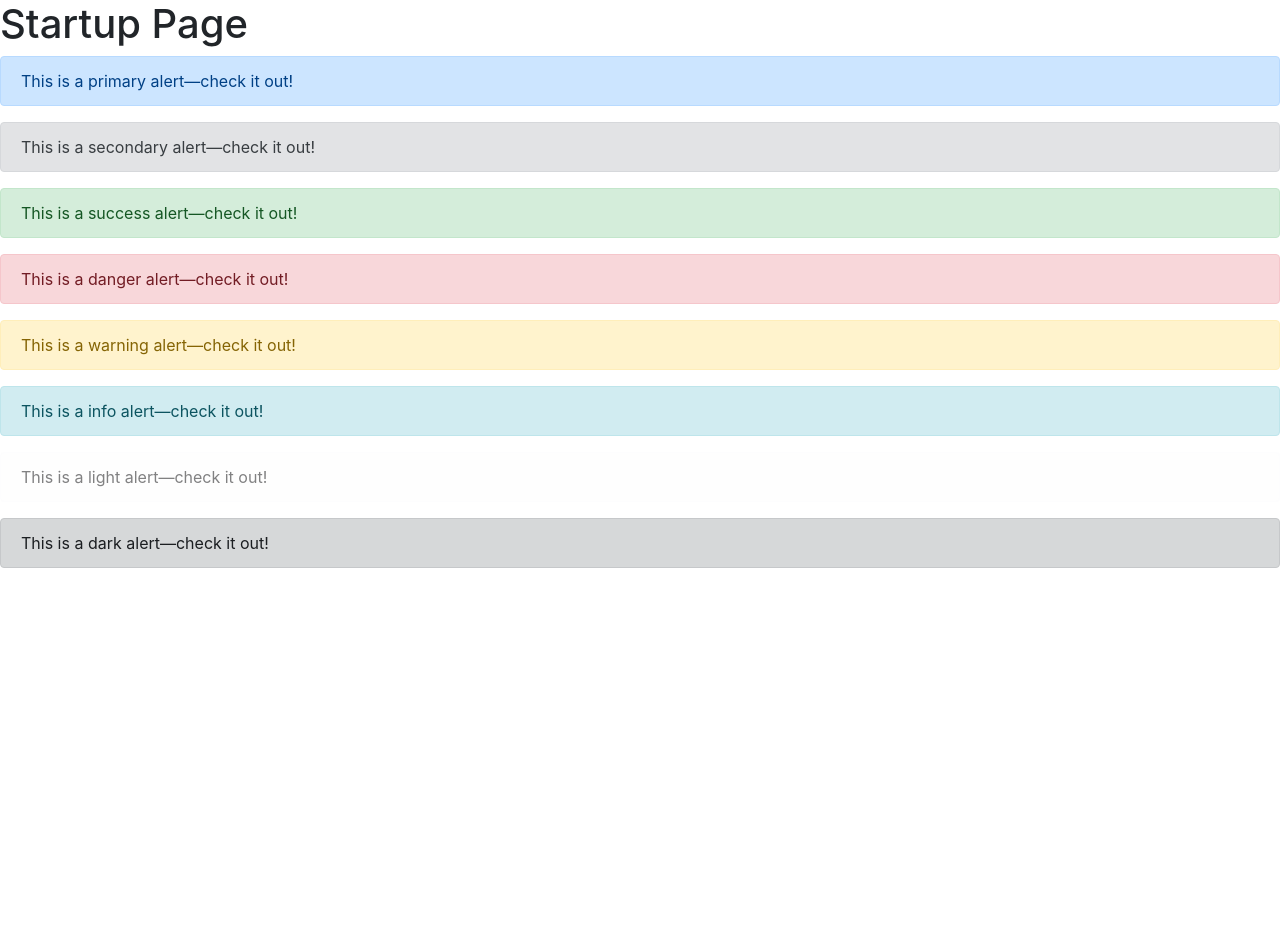
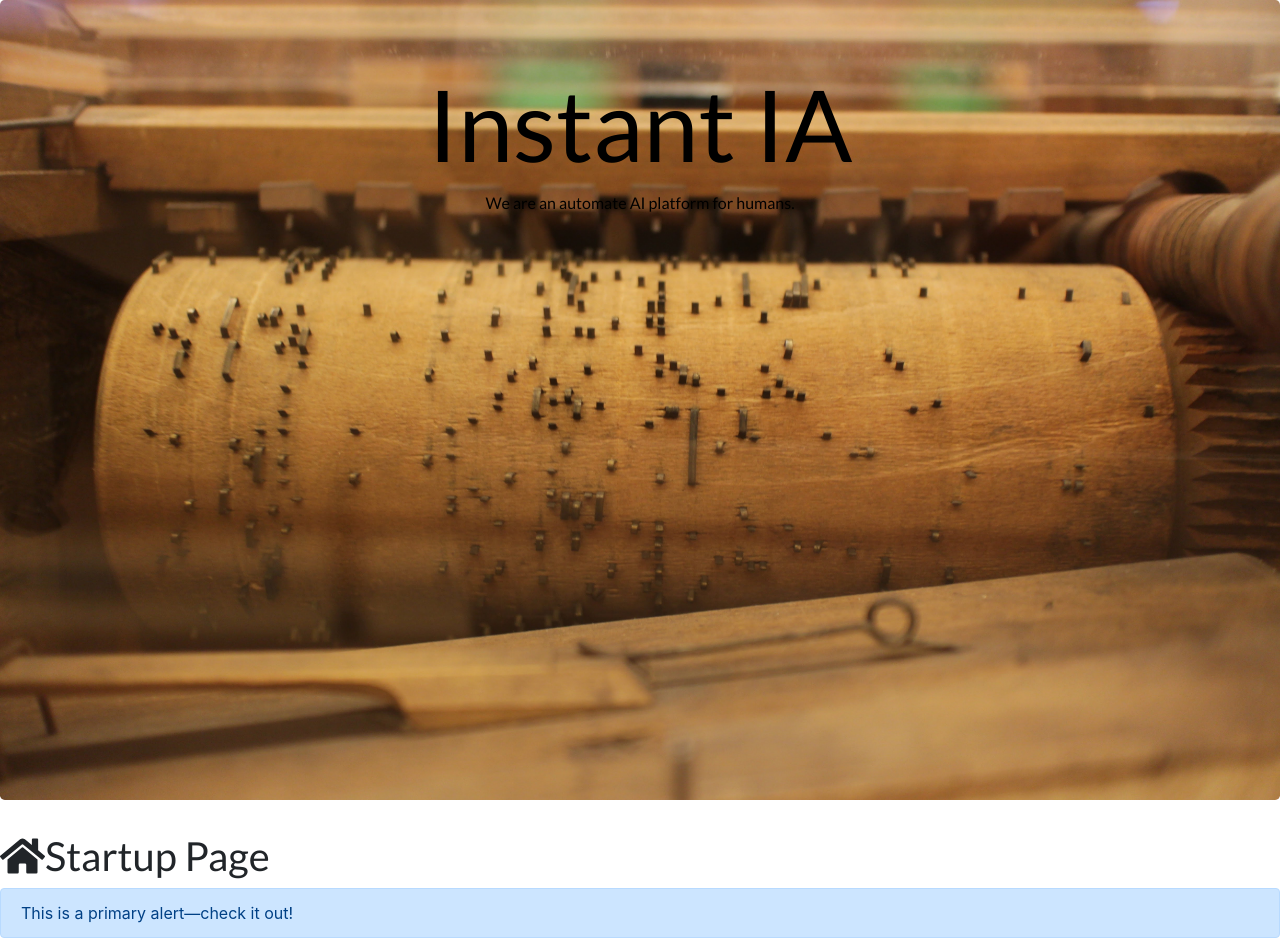
Before and after one commit to kamilkodzi/landingPage, a React (Create React App) app: page / in a window 1280 px wide. Shown: the top 952 px of the page. Before the commit the page ends 800 px from the top, so only its background shows below. Built offline with nearby package versions, Linux system fonts and the light colour scheme.

Commit message:
Createing Jubmotrone with react-bootstrap

```diff
--- a/package.json
+++ b/package.json
@@ -3,10 +3,14 @@
   "version": "0.1.0",
   "private": true,
   "dependencies": {
+    "@fortawesome/fontawesome-svg-core": "^1.2.26",
+    "@fortawesome/free-solid-svg-icons": "^5.12.0",
+    "@fortawesome/react-fontawesome": "^0.1.8",
     "@testing-library/jest-dom": "^4.2.4",
     "@testing-library/react": "^9.3.3",
     "@testing-library/user-event": "^7.1.2",
     "bootstrap": "^4.4.1",
+    "font-awesome": "^4.7.0",
     "react": "^16.12.0",
     "react-bootstrap": "^1.0.0-beta.16",
     "react-dom": "^16.12.0",
--- a/src/App.css
+++ b/src/App.css
@@ -1,3 +1,17 @@
+@import url('https://fonts.googleapis.com/css?family=Lato&display=swap&subset=latin-ext');
+
+.Jumbotron-landing{
+  background-image: url('./landingIMG.jpg');
+  height:100vh;
+  background-size: cover;
+  font-family: 'Lato', sans-serif;
+  color:black;
+}
+
+.HeaderClass{
+  font-family: 'Lato', sans-serif;
+}
+
 .App {
   text-align: center;
 }
--- a/src/App.js
+++ b/src/App.js
@@ -1,11 +1,15 @@
 import React from 'react';
+import Alert from 'react-bootstrap/Alert'
 import './App.css';
-import Alert from 'react-bootstrap/Alert'
+import { FontAwesomeIcon } from '@fortawesome/react-fontawesome';
+import {faHome} from '@fortawesome/free-solid-svg-icons';
+import LandingJumbotron from './LandingJumbotron';
 
 function App() {
   return (
     <div>
-    <h1>Startup Page</h1>
+      <LandingJumbotron/>
+    <h1 className="HeaderClass"><FontAwesomeIcon icon={faHome} />Startup Page</h1>
     {
       [
         'primary',
--- /dev/null
+++ b/src/LandingJumbotron.js
@@ -0,0 +1,16 @@
+import React from 'react';
+import Jumbotron from 'react-bootstrap/Jumbotron'
+import Container from 'react-bootstrap/Container'
+
+function LandingJumbotron() {
+    return (
+        <Jumbotron className="Jumbotron-landing">
+            <Container className="text-center">
+            <h1 style={{fontSize:'6.2em'}}>Instant IA</h1>
+            <p>We are an automate AI platform for  humans.</p>
+            </Container>
+        </Jumbotron>
+    )
+}
+
+export default LandingJumbotron;
--- a/src/index.js
+++ b/src/index.js
@@ -1,8 +1,9 @@
 import React from 'react';
 import ReactDOM from 'react-dom';
-import 'bootstrap/dist/css/bootstrap.min.css'
 import './index.css';
 import App from './App';
+import 'bootstrap/dist/css/bootstrap.min.css';
+//import 'font-awesome/css/font-awesome.min.css';
 
 
 ReactDOM.render(<App />, document.getElementById('root'));
```
Also changed, not shown: src/landingIMG.jpg (added), 1 other file (tests, documents, lock files or other folders).
